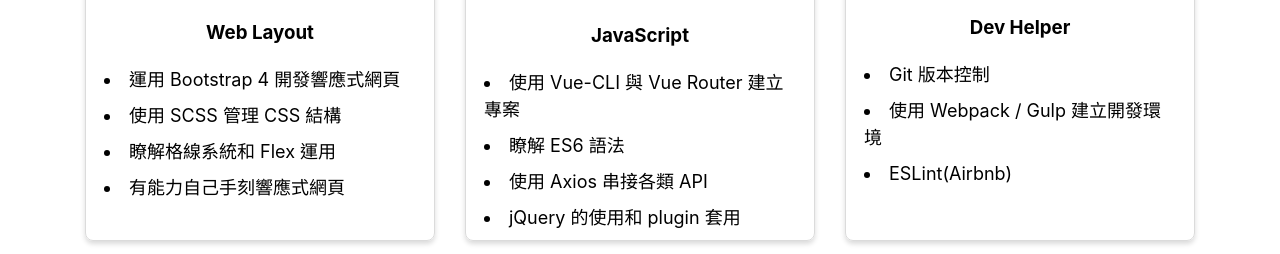
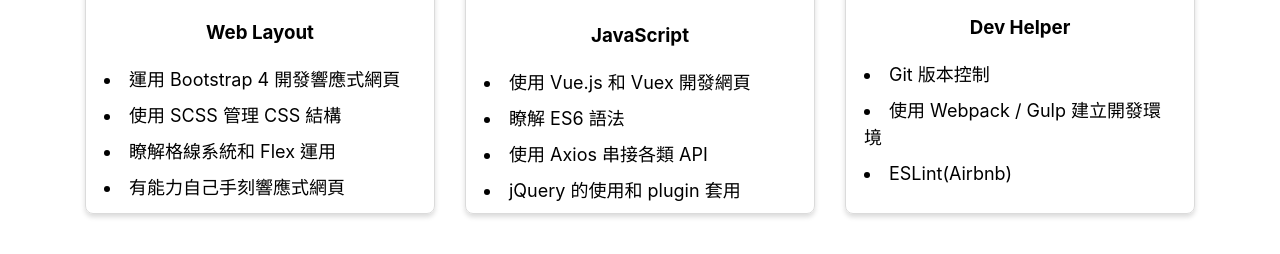
Before and after one commit to chengjiwang/aboutMe, a plain HTML site: page index.html in a window 1280 px wide. Shown: the part 546-800 px from the top of the page. Drawn offline with Linux system fonts and the light colour scheme.

Commit message:
modify skill

```diff
--- a/index.html
+++ b/index.html
@@ -68,7 +68,7 @@
 					<img src="images/img-skill-icon-2.png" alt="JavaScript">
 					<h3>JavaScript</h3>
 					<ul class="skill-list-content">
-						<li>使用 Vue-CLI 與 Vue Router 建立專案</li>
+						<li>使用 Vue.js 和 Vuex 開發網頁</li>
 						<li>瞭解 ES6 語法</li>
 						<li>使用 Axios 串接各類 API</li>
 						<li>jQuery 的使用和 plugin 套用</li>
```
